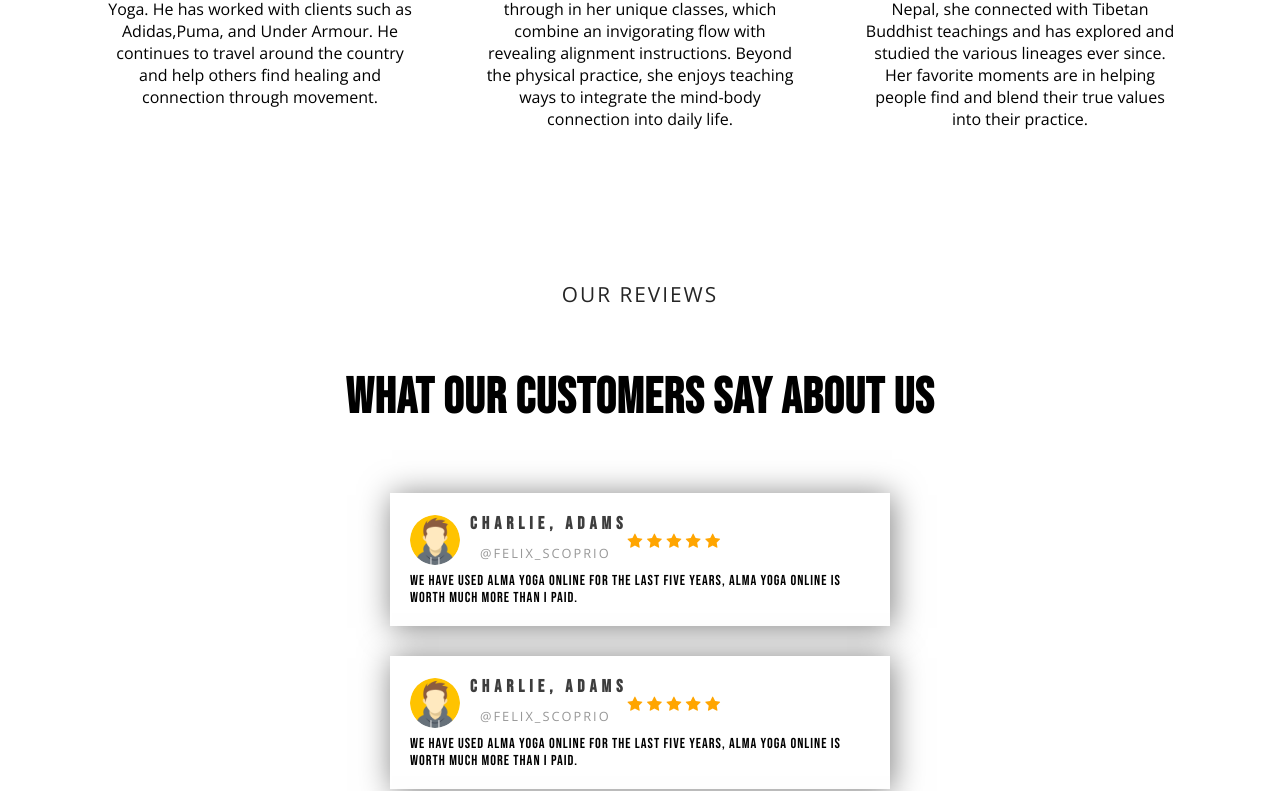
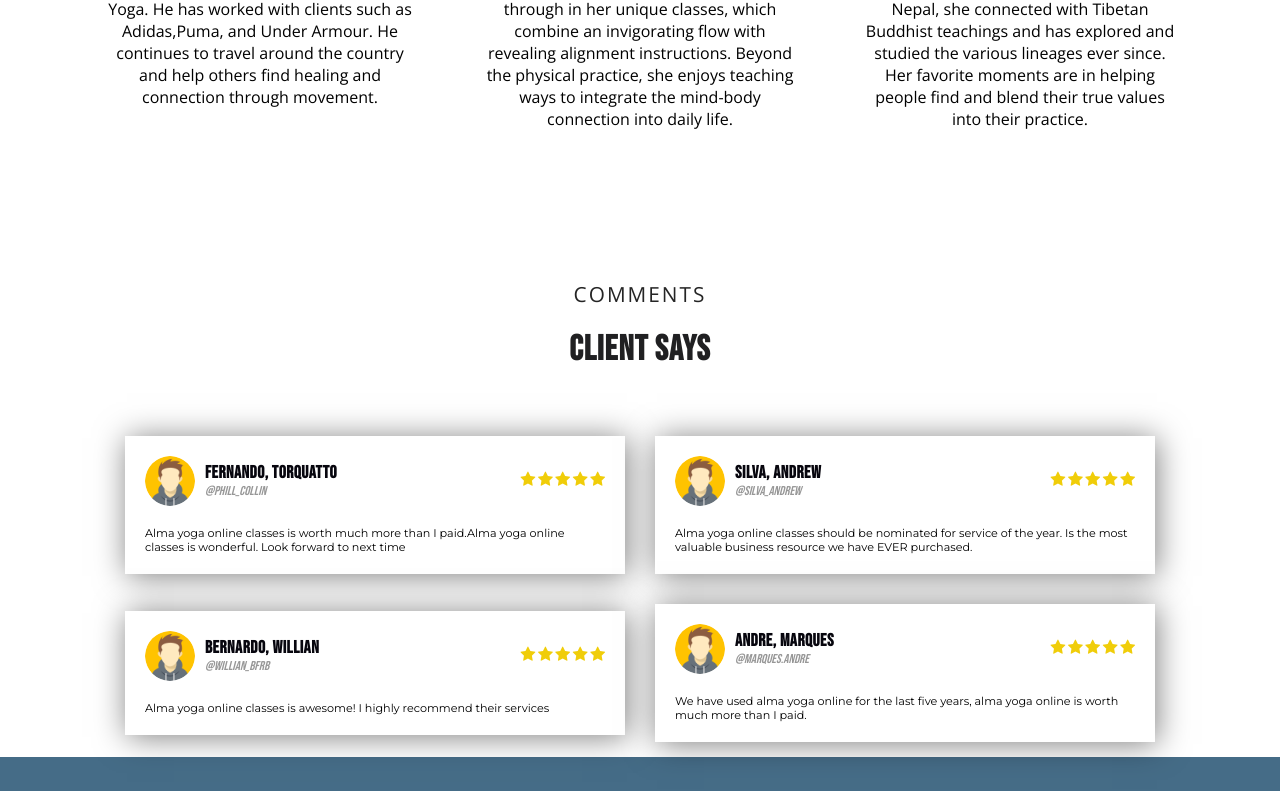
Before and after one commit to artneto/Alma-Studio-Website, a plain HTML site: page index.html in a window 1280 px wide. Shown: the part 2283-3074 px from the top of the page. Drawn offline with nearby package versions, Linux system fonts and the light colour scheme.

Commit message:
style index

```diff
--- a/css/style.css
+++ b/css/style.css
@@ -196,14 +196,20 @@ h3 {
 /*user reviews*/
 
 
-.user-reviews{
+a{
+    text-decoration: none;
+}
+
+#testimonials{
     display: flex;
     justify-content: center;
+    align-items: center;
     flex-direction: column;
     width: 100%;
+
 }
 
-.testimonial-heading {
+.testimonial-heading{
     letter-spacing: 1px;
     margin: 30px 0px;
     padding: 10px 20px;
@@ -213,14 +219,15 @@ h3 {
     align-items: center;
 }
 
-.testimonial-heading h1{
+.testimonial-heading h3{
     font-size: 2.2rem;
     font-weight: 600;
-    background-color: white;
+    background-color: #ffff;
     color: #202022;
     padding: 10px 20px;
 
 }
+
 .testimonial-heading span{
     font-size:1.3rem;
     color:#252525;
@@ -231,25 +238,24 @@ h3 {
 
 }
 
-.testimonial-box{
+.testimonial-box-container{
     display:flex;
     justify-content: center;
     align-items: center;
     flex-wrap: wrap;
-    width:100%
+    width:100%;
 }
 
-.testimonial-01{
+
+.testimonial-box{
     width: 500px;
     background-color: white;
     padding:20px;
     box-shadow: 2px 2px 30px rgba(0, 0, 0, 0.5);
     margin: 15px;
-    cursor: pointer;
-
 }
 
-.img-profile img{
+.profile-img{
     width:50px;
     height:50px;
     border-radius: 50%;
@@ -257,10 +263,17 @@ h3 {
     margin-right: 10px;
 }
 
+.profile-img img {
+    width:100%;
+    height:100%;
+    object-fit: cover;
+    object-position: center;
+
+}
+
 .profile{
-    display: flex;
+    display:flex;
     align-items: center;
-
 }
 
 .username{
@@ -270,25 +283,35 @@ h3 {
 }
 
 .username strong{
-    color: #3d3d3d;;
-    font-size:1.1rem;
-    letter-spacing: 5px; /*checar*/
+    color:#07060e;
+    font-size: 1.1rem;
+    letter-spacing: 0.5px;
 }
 
 .username span{
-    color:#979797;
-    font-size: 0.8rem
+    color: #979797;
+    font-size:0.8rem;
+    font-style: italic;
 }
-.user-review{
-    color:orange;
+
+.reviews{
+    color:#f0cd09;
+}
+
+.box-top{
+    display:flex;
+    justify-content: space-between;
+    align-items: center;
+    margin-bottom:20px;
+}
+
+.user-comment p{
+    font-family:'Montserrat', sans-serif;
+    font-size: 0.7rem;
 
 }
 
-.comments p {
-    font-size: 0.9rem;
-    color:black;
 
-}
 /*section2 - card about the outcome*/
 
 .wrapper{
--- a/index.html
+++ b/index.html
@@ -120,23 +120,30 @@
  </div>
 </div>
 
-<div class="users-reviews">
+<section id="testimonials">
     <div class="testimonial-heading">
-        <span>Our Reviews</span>
-      <h3>what our customers say about us</h3>
+        <span>Comments</span>
+        <h3>Client Says</h3>
+    </div>
+
+    <div class="testimonial-box-container">
+
+
         <div class="testimonial-box">
 
-          <div class="testimonial-01">
           <div class="box-top">
               <div class="profile">
-                      <div class="img-profile">
-                        <img src="./images/avatar01.jpg" alt="user01">
+                  <div class="profile-img">
+                      <img src="images/avatar01.jpg" alt="user01">
                   </div>
+
                   <div class="username">
-                        <strong>Charlie, Adams</strong>
-                        <span>@felix_scoprio</span>
+                      <strong>Fernando, Torquatto</strong>
+                      <span>@phill_collin</span>
                   </div>
-                      <div class="user-review">
+
+                </div>
+              <div class="reviews">
                 <i class="fa fa-star" aria-hidden="true"></i>
                 <i class="fa fa-star" aria-hidden="true"></i>
                 <i class="fa fa-star" aria-hidden="true"></i>
@@ -144,23 +151,27 @@
                 <i class="fa fa-star" aria-hidden="true"></i>
               </div>
           </div>
-                  <div class="comments">
-                  <p>We have used alma yoga online for the last five years, alma yoga online is worth much more than I paid. </p>
+
+          <div class="user-comment">
+              <p>Alma yoga online classes is worth much more than I paid.Alma yoga online classes is wonderful. Look forward to next time </p>
           </div>
         </div>
-            </div>
-         </div>
-         <div class="testimonial-01">
+
+        <div class="testimonial-box">
+
             <div class="box-top">
                 <div class="profile">
-                     <div class="img-profile">
-                       <img src="./images/avatar01.jpg" alt="user01">
+                    <div class="profile-img">
+                        <img src="images/avatar01.jpg" alt="user02">
                     </div>
+
                     <div class="username">
-                       <strong>Charlie, Adams</strong>
-                       <span>@felix_scoprio</span>
+                        <strong>Silva, Andrew</strong>
+                        <span>@silva_andrew</span>
                     </div>
-                     <div class="user-review">
+
+                  </div>
+                <div class="reviews">
                   <i class="fa fa-star" aria-hidden="true"></i>
                   <i class="fa fa-star" aria-hidden="true"></i>
                   <i class="fa fa-star" aria-hidden="true"></i>
@@ -168,22 +179,27 @@
                   <i class="fa fa-star" aria-hidden="true"></i>
                 </div>
             </div>
-                 <div class="comments">
-                 <p>We have used alma yoga online for the last five years, alma yoga online is worth much more than I paid. </p>
+
+            <div class="user-comment">
+                <p>Alma yoga online classes should be nominated for service of the year. Is the most valuable business resource we have EVER purchased. </p>
             </div>
           </div>
-           </div>
-           <div class="testimonial-01">
+
+          <div class="testimonial-box">
+
             <div class="box-top">
                 <div class="profile">
-                     <div class="img-profile">
-                       <img src="./images/avatar01.jpg" alt="user01">
+                    <div class="profile-img">
+                        <img src="images/avatar01.jpg" alt="user03">
                     </div>
+
                     <div class="username">
-                       <strong>Charlie, Adams</strong>
-                       <span>@felix_scoprio</span>
+                        <strong>Bernardo, Willian</strong>
+                        <span>@willian_bfrb</span>
                     </div>
-                     <div class="user-review">
+
+                  </div>
+                <div class="reviews">
                   <i class="fa fa-star" aria-hidden="true"></i>
                   <i class="fa fa-star" aria-hidden="true"></i>
                   <i class="fa fa-star" aria-hidden="true"></i>
@@ -191,22 +207,27 @@
                   <i class="fa fa-star" aria-hidden="true"></i>
                 </div>
             </div>
-                 <div class="comments">
-                 <p>We have used alma yoga online for the last five years, alma yoga online is worth much more than I paid. </p>
+
+            <div class="user-comment">
+                <p>Alma yoga online classes is awesome! I highly recommend their services </p>
             </div>
           </div>
-           </div>
-           <div class="testimonial-01">
+
+          <div class="testimonial-box">
+
             <div class="box-top">
                 <div class="profile">
-                     <div class="img-profile">
-                       <img src="./images/avatar01.jpg" alt="user01">
+                    <div class="profile-img">
+                        <img src="images/avatar01.jpg" alt="user04">
                     </div>
+
                     <div class="username">
-                       <strong>Charlie, Adams</strong>
-                       <span>@felix_scoprio</span>
+                        <strong>Andre, Marques</strong>
+                        <span>@marques.andre</span>
                     </div>
-                     <div class="user-review">
+
+                  </div>
+                <div class="reviews">
                   <i class="fa fa-star" aria-hidden="true"></i>
                   <i class="fa fa-star" aria-hidden="true"></i>
                   <i class="fa fa-star" aria-hidden="true"></i>
@@ -214,16 +235,15 @@
                   <i class="fa fa-star" aria-hidden="true"></i>
                 </div>
             </div>
-                 <div class="comments">
-                 <p>We have used alma yoga online for the last five years, alma yoga online is worth much more than I paid. </p>
+
+            <div class="user-comment">
+                <p>We have used alma yoga online for the last five years, alma yoga online is worth much more than I paid.  </p>
             </div>
           </div>
     </div>
 
 
-
-    </div>
-</div>
+</section>
 
 <footer>
 
```
Lines whose indentation alone changed are shown as unchanged.
